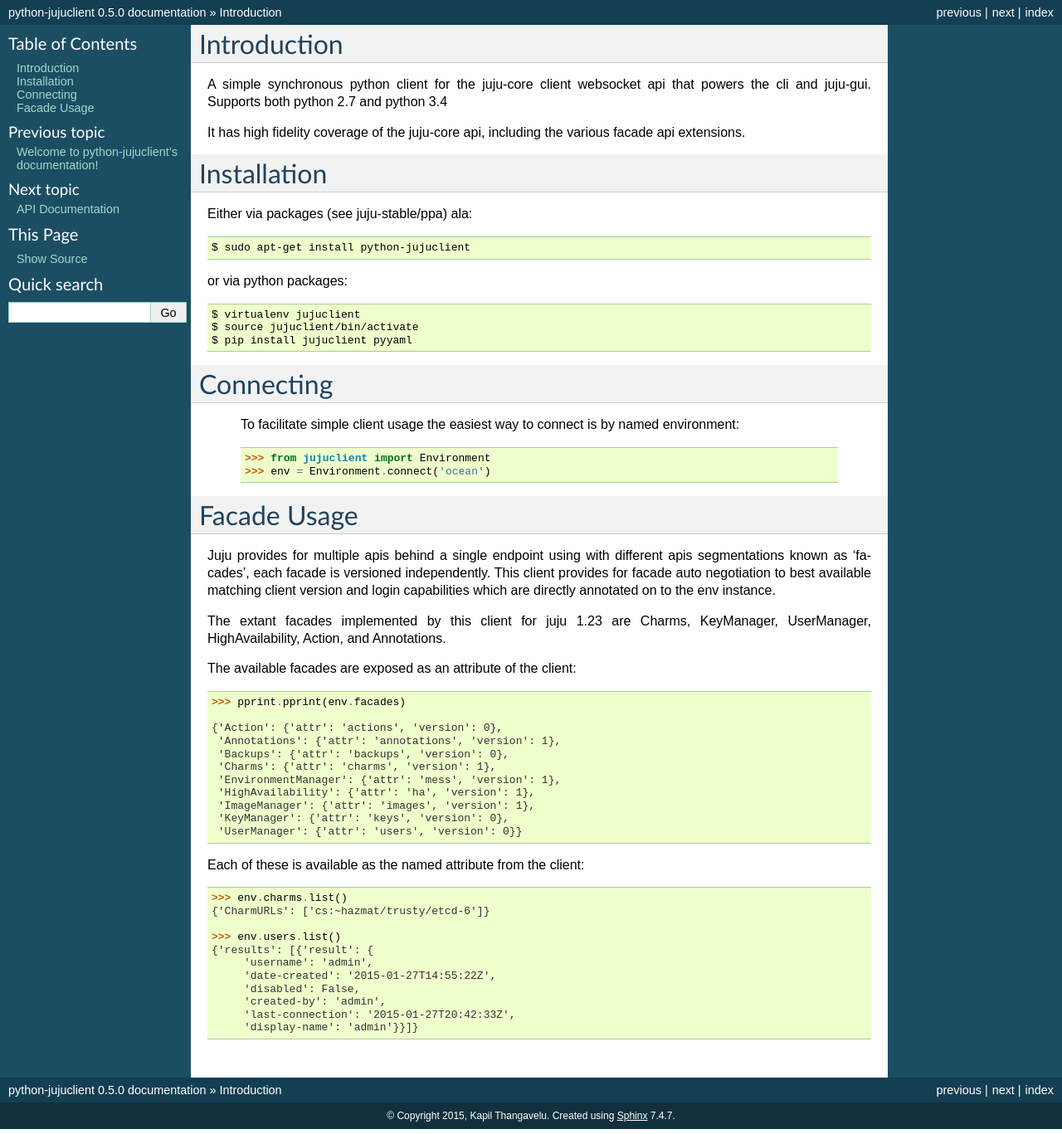
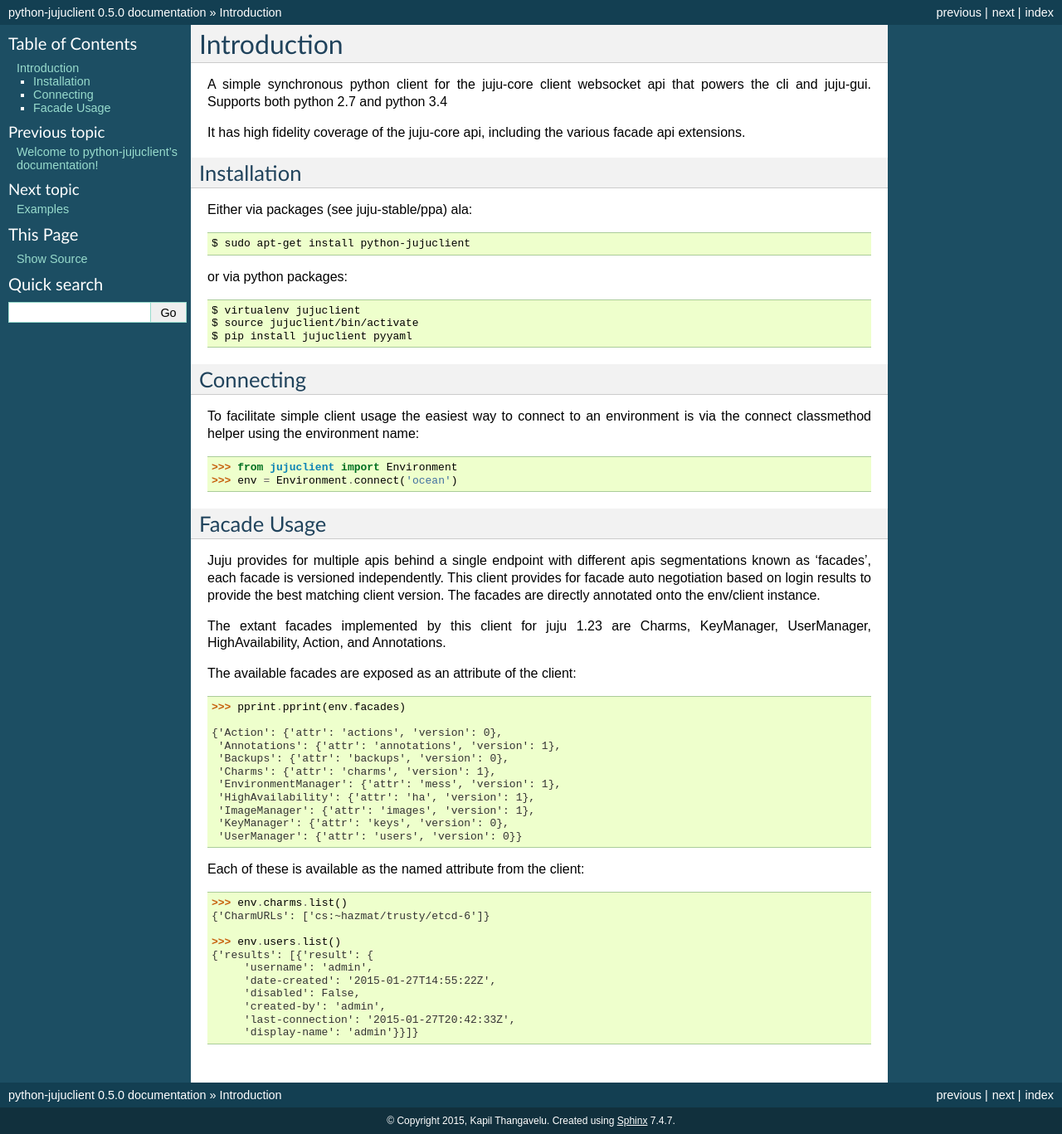
Before and after one commit to kapilt/python-jujuclient, a Sphinx documentation site: the page built from docs/source/intro.rst, in a window 1280 px wide. Shown: the whole page at 83% size. Built offline with Sphinx 7.4.7, drawn with Linux system fonts in a browser that asks for light colours.

Commit message:
add some api usage examples

```diff
--- a/docs/source/index.rst
+++ b/docs/source/index.rst
@@ -11,6 +11,7 @@
 .. toctree::
 
    intro
+   examples
    api
 
 ..  :maxdepth: 2
--- a/docs/source/intro.rst
+++ b/docs/source/intro.rst
@@ -9,7 +9,7 @@
 facade api extensions.
 
 Installation
-============
+++++++++++++
 
 Either via packages (see juju-stable/ppa) ala::
 
@@ -23,23 +23,24 @@
 
 
 Connecting
-==========
+++++++++++
 
- To facilitate simple client usage the easiest way to connect is by named
- environment:
+To facilitate simple client usage the easiest way to connect to an environment
+is via the connect classmethod helper using the environment name::
 
   >>> from jujuclient import Environment
   >>> env = Environment.connect('ocean')
 
 
 Facade Usage
-============
+++++++++++++
 
-Juju provides for multiple apis behind a single endpoint using with
+Juju provides for multiple apis behind a single endpoint with
 different apis segmentations known as 'facades', each facade is
 versioned independently. This client provides for facade auto
-negotiation to best available matching client version and login
-capabilities which are directly annotated on to the env instance.
+negotiation based on login results to provide the best matching client
+version. The facades are directly annotated onto the env/client
+instance.
 
 The extant facades implemented by this client for juju 1.23 are
 Charms, KeyManager, UserManager, HighAvailability, Action, and
```
Also changed, not shown: docs/source/examples.rst (added, +111 -0 lines).
